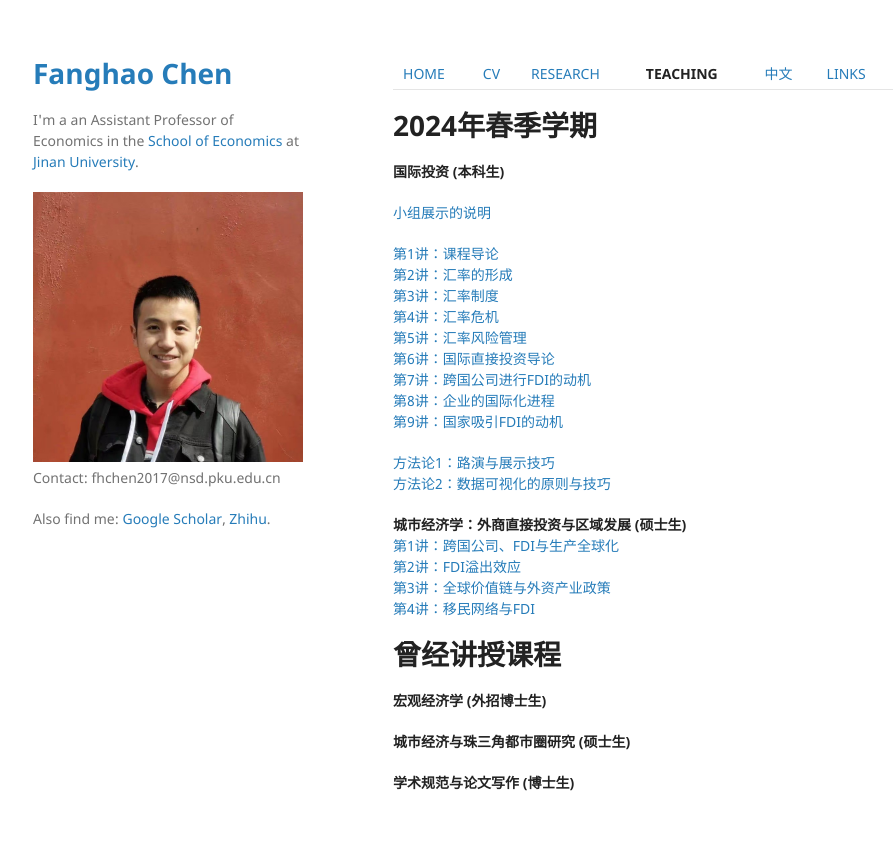
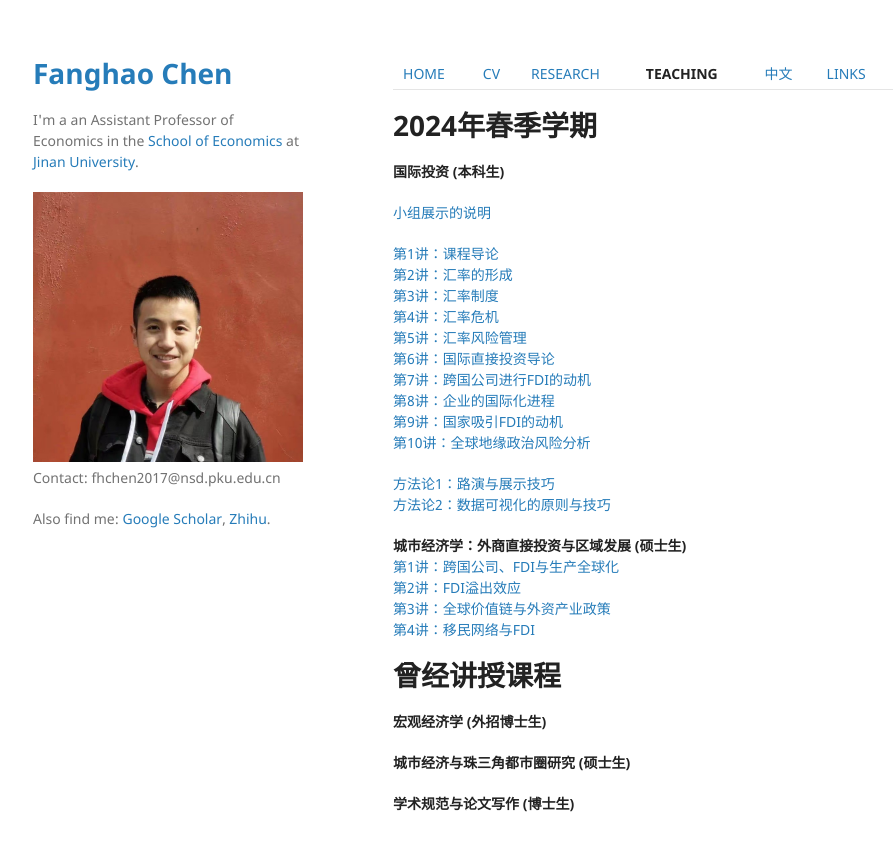
Before and after one commit to FanghaoChen/homepage, a Jekyll site: the page built from teaching.md, in a window 1280 px wide. Shown: the top 851 px of the page, without its empty margins (177-1073 px from the left). Built offline with Jekyll 4.4.1, drawn with Linux system fonts in a browser that asks for light colours; our own code applies the rules of GitHub Pages for plain Markdown files.

Commit message:
Update teaching.md

```diff
--- a/teaching.md
+++ b/teaching.md
@@ -15,8 +15,8 @@
 [第7讲：跨国公司进行FDI的动机](./assets/第7讲_跨国公司进行FDI的动机.pdf) <br/>
 [第8讲：企业的国际化进程](./assets/第8讲_企业的国际化进程.pdf) <br/>
 [第9讲：国家吸引FDI的动机](./assets/第9讲_国家吸引FDI的动机.pdf) <br/>
+[第10讲：全球地缘政治风险分析](./assets/第10讲_全球地缘政治风险分析.pdf) <br/>
 <!---
-[第10讲：全球地缘政治风险分析](./assets/第10讲_全球地缘政治风险分析.pdf) <br/>
 [第11讲：移民网络与FDI](./assets/第11讲_移民网络与FDI.pdf) <br/>
 [第12讲：全球资产配置理论](./assets/第12讲_全球资产配置理论.pdf) <br/>
  --->
```
